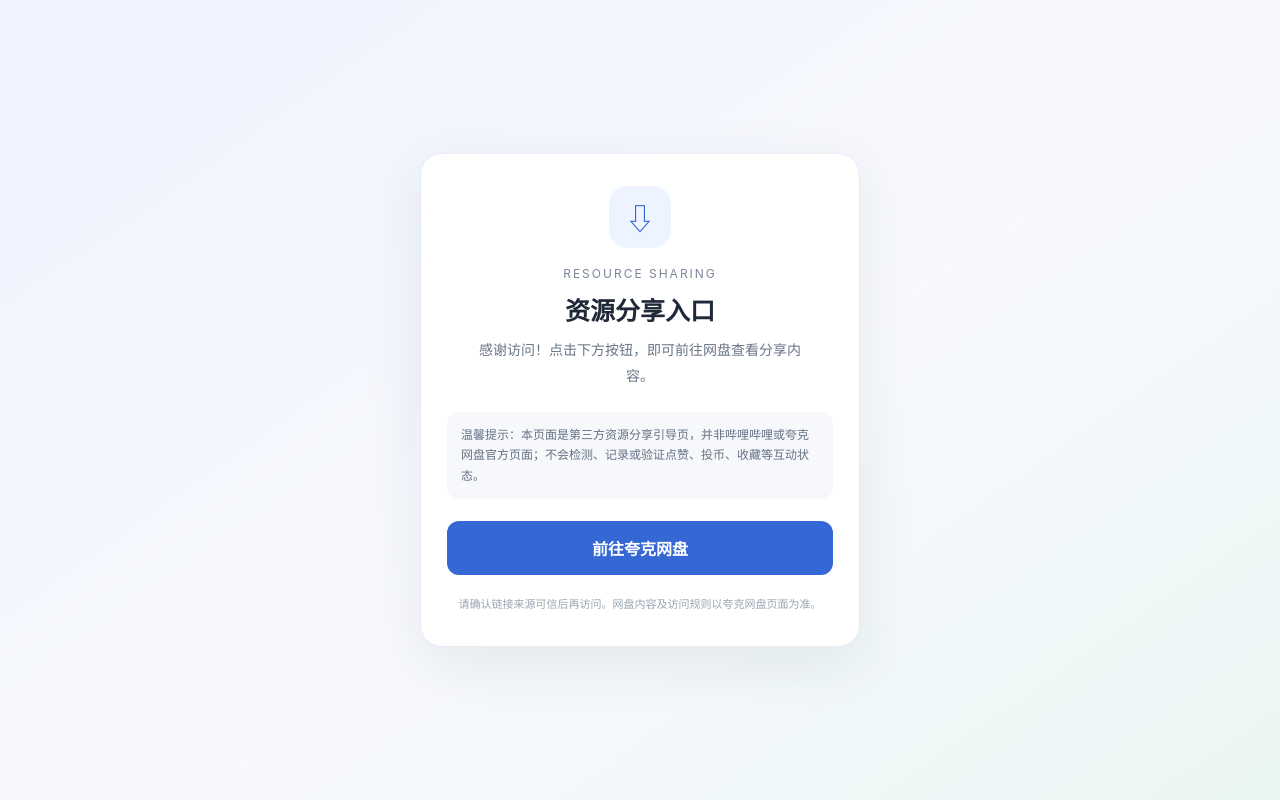
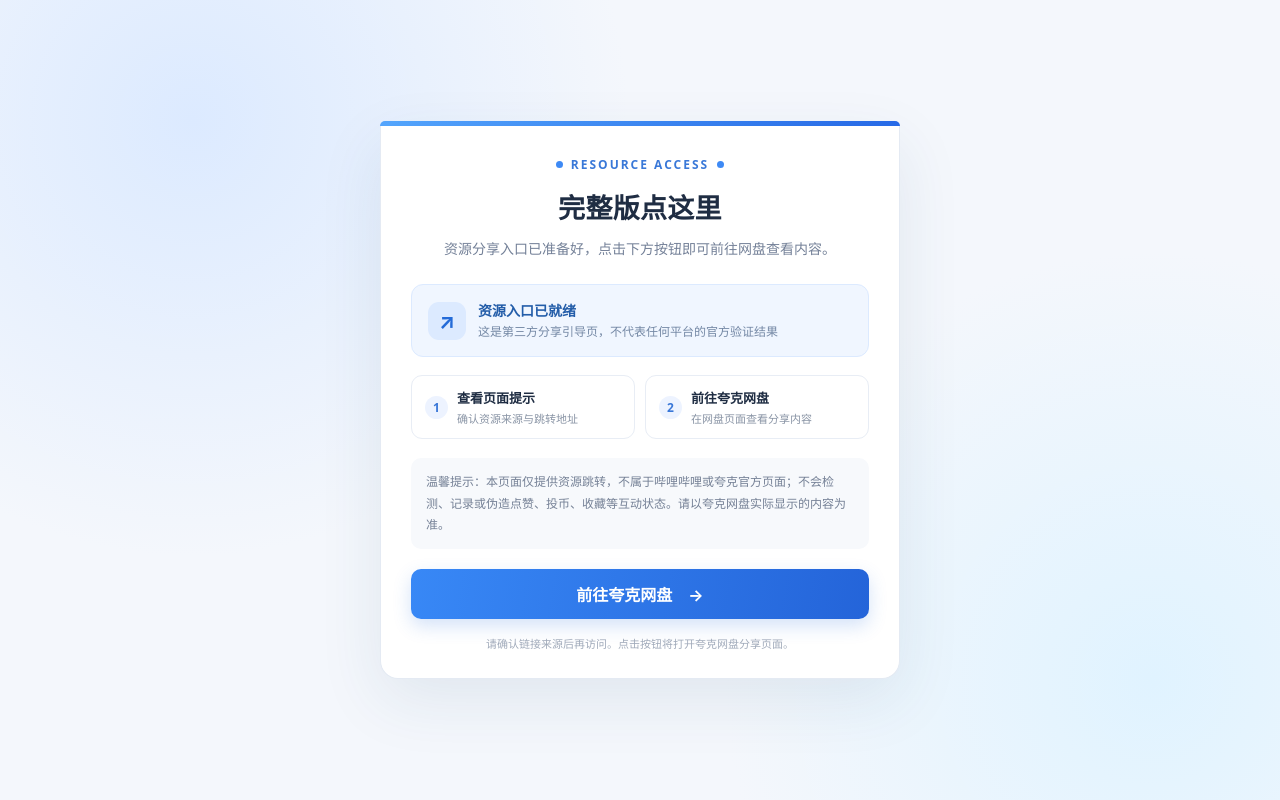
Before and after one commit to 7492dh-ai/quark-share, a plain HTML site: page index.html in a window 1280 px wide. Drawn offline with Linux system fonts and the light colour scheme.

Commit message:
Redesign resource landing page

```diff
--- a/index.html
+++ b/index.html
@@ -2,22 +2,54 @@
 <html lang="zh-CN">
 <head>
 <meta charset="utf-8">
-<meta name="viewport" content="width=device-width, initial-scale=1">
-<meta name="theme-color" content="#f5f7fb">
-<title>资源分享入口</title>
+<meta name="viewport" content="width=device-width,initial-scale=1">
+<meta name="theme-color" content="#eef4ff">
+<title>完整版资源入口</title>
 <style>
-*{box-sizing:border-box}body{margin:0;min-height:100vh;padding:24px;display:grid;place-items:center;background:linear-gradient(145deg,#eef3ff,#f8f9fc 55%,#eaf6f4);font-family:-apple-system,BlinkMacSystemFont,"Segoe UI","PingFang SC","Microsoft YaHei",sans-serif;color:#202938}.card{width:min(100%,440px);padding:32px 26px;background:#fff;border:1px solid #e8edf4;border-radius:22px;box-shadow:0 18px 55px #243b5a16;text-align:center}.mark{width:62px;height:62px;margin:0 auto 18px;border-radius:18px;background:#edf3ff;color:#3568d4;display:grid;place-items:center;font-size:30px}.eyebrow{font-size:12px;letter-spacing:2px;color:#7b8798}.title{font-size:25px;margin:10px 0 10px}.desc{font-size:14px;line-height:1.8;color:#697586;margin:0 auto 24px;max-width:330px}.notice{padding:13px 14px;margin:0 0 22px;background:#f6f8fb;border-radius:12px;color:#657184;font-size:12px;line-height:1.7;text-align:left}.btn{display:block;width:100%;padding:15px 18px;border-radius:12px;background:#3568d4;color:#fff;text-decoration:none;font-size:16px;font-weight:600;transition:background .2s}.btn:hover{background:#2858bc}.foot{font-size:11px;color:#9aa4b2;margin:20px 0 0;line-height:1.7}@media(max-width:420px){body{padding:16px}.card{padding:28px 20px}}
+*{box-sizing:border-box}
+:root{--blue:#2878f0;--deep:#175ac7;--ink:#1f2d43;--muted:#748198}
+body{margin:0;min-height:100vh;padding:28px 16px;display:flex;align-items:center;justify-content:center;background:radial-gradient(circle at 15% 15%,#dceaff 0,transparent 34%),radial-gradient(circle at 90% 85%,#e0f3ff 0,transparent 32%),#f4f7fc;font-family:system-ui,-apple-system,"Segoe UI","PingFang SC","Microsoft YaHei",sans-serif;color:var(--ink)}
+.wrap{width:min(100%,520px)}
+.topline{height:5px;border-radius:10px 10px 0 0;background:linear-gradient(90deg,#55a7ff,#286be9)}
+.panel{background:#fff;border:1px solid #e4eaf3;border-top:0;border-radius:0 0 18px 18px;padding:30px 30px 24px;box-shadow:0 20px 65px #23466b18}
+.brand{display:flex;align-items:center;justify-content:center;gap:8px;color:#3978d8;font-size:12px;letter-spacing:2px;font-weight:700}
+.brand i{width:7px;height:7px;border-radius:50%;background:#3e8af5;display:inline-block}
+h1{font-size:27px;line-height:1.35;text-align:center;margin:17px 0 9px;font-weight:750;letter-spacing:.3px}
+.sub{text-align:center;color:var(--muted);font-size:14px;line-height:1.8;margin:0 auto 23px}
+.status{display:flex;align-items:center;gap:12px;padding:15px 16px;background:#f0f6ff;border:1px solid #dceaff;border-radius:12px;margin-bottom:18px}
+.statusicon{width:38px;height:38px;flex:none;border-radius:11px;background:#dceaff;color:#246bd8;display:grid;place-items:center;font-size:21px;font-weight:700}
+.status strong{display:block;font-size:14px;margin-bottom:3px;color:#235da9}
+.status small{display:block;color:#7488a5;font-size:12px;line-height:1.5}
+.steps{display:grid;grid-template-columns:1fr 1fr;gap:10px;margin:0 0 19px}
+.step{border:1px solid #e8edf5;border-radius:11px;padding:12px 13px;display:flex;gap:9px;align-items:center}
+.num{width:23px;height:23px;display:grid;place-items:center;border-radius:50%;background:#edf3ff;color:#3977d8;font-size:12px;font-weight:700;flex:none}
+.step b{display:block;font-size:13px}.step small{display:block;color:#8994a5;font-size:11px;margin-top:3px}
+.notice{padding:13px 15px;background:#f7f9fc;border-radius:10px;color:#758196;font-size:12px;line-height:1.8;margin-bottom:20px}
+a.cta{height:50px;display:flex;align-items:center;justify-content:center;border-radius:10px;background:linear-gradient(100deg,#3888f6,#2464d9);color:white;text-decoration:none;font-size:16px;font-weight:700;box-shadow:0 7px 18px #2e72df35;transition:transform .15s,filter .15s}
+a.cta:hover{filter:brightness(1.04);transform:translateY(-1px)}
+.footer{text-align:center;color:#a0aaba;font-size:11px;line-height:1.7;margin:16px 4px 0}
+@media(max-width:420px){.panel{padding:25px 19px 20px}h1{font-size:24px}.steps{grid-template-columns:1fr}}
 </style>
 </head>
 <body>
-<main class="card">
-  <div class="mark" aria-hidden="true">⇩</div>
-  <div class="eyebrow">RESOURCE SHARING</div>
-  <h1 class="title">资源分享入口</h1>
-  <p class="desc">感谢访问！点击下方按钮，即可前往网盘查看分享内容。</p>
-  <div class="notice">温馨提示：本页面是第三方资源分享引导页，并非哔哩哔哩或夸克网盘官方页面；不会检测、记录或验证点赞、投币、收藏等互动状态。</div>
-  <a class="btn" href="https://pan.quark.cn/s/17e5fee55d12" target="_blank" rel="noopener noreferrer">前往夸克网盘</a>
-  <p class="foot">请确认链接来源可信后再访问。网盘内容及访问规则以夸克网盘页面为准。</p>
+<main class="wrap">
+<div class="topline"></div>
+<section class="panel">
+<div class="brand"><i></i> RESOURCE ACCESS <i></i></div>
+<h1>完整版点这里</h1>
+<p class="sub">资源分享入口已准备好，点击下方按钮即可前往网盘查看内容。</p>
+<div class="status">
+<div class="statusicon">↗</div>
+<div><strong>资源入口已就绪</strong><small>这是第三方分享引导页，不代表任何平台的官方验证结果</small></div>
+</div>
+<div class="steps">
+<div class="step"><span class="num">1</span><div><b>查看页面提示</b><small>确认资源来源与跳转地址</small></div></div>
+<div class="step"><span class="num">2</span><div><b>前往夸克网盘</b><small>在网盘页面查看分享内容</small></div></div>
+</div>
+<div class="notice">温馨提示：本页面仅提供资源跳转，不属于哔哩哔哩或夸克官方页面；不会检测、记录或伪造点赞、投币、收藏等互动状态。请以夸克网盘实际显示的内容为准。</div>
+<a class="cta" href="https://pan.quark.cn/s/17e5fee55d12" target="_blank" rel="noopener noreferrer">前往夸克网盘　→</a>
+<p class="footer">请确认链接来源后再访问。点击按钮将打开夸克网盘分享页面。</p>
+</section>
 </main>
 </body>
 </html>
```
